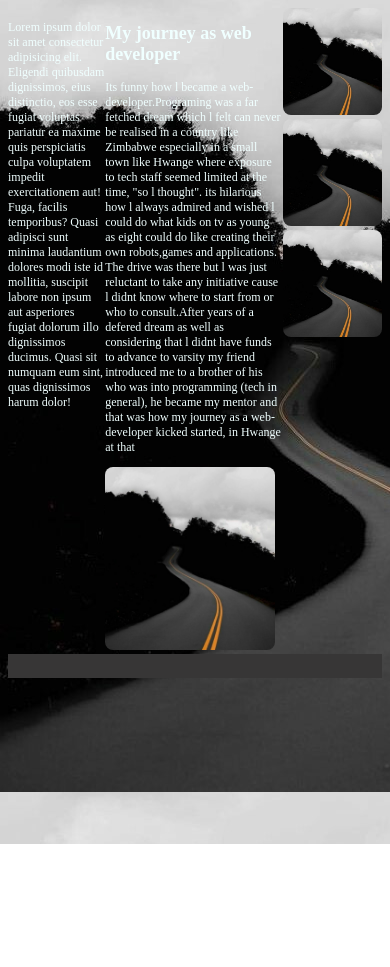
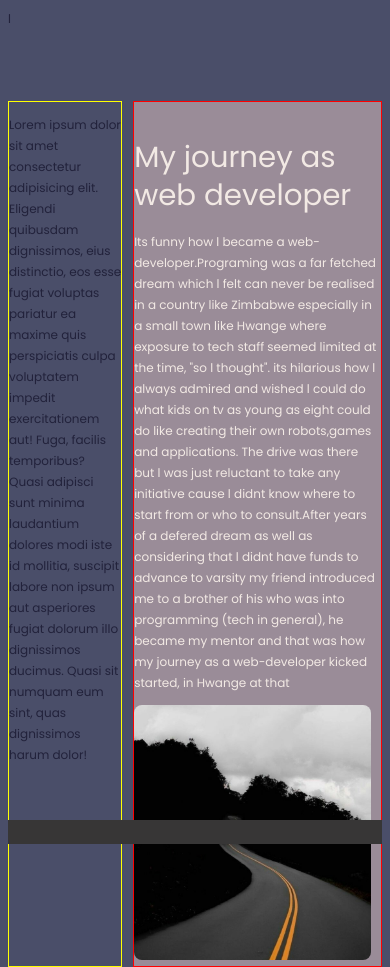
Before and after one commit to juanitanyoni22/flexDesign, a plain HTML site: page index.html in a window 390 px wide. Shown: the top 967 px of the page. Before the commit the page ends 844 px from the top, so only its background shows below. Drawn offline with Linux system fonts and the light colour scheme.

Commit message:
added new classes in html , added media queries in css and created a typogpaphy.css file

```diff
--- a/index.html
+++ b/index.html
@@ -4,20 +4,25 @@
     <meta charset="UTF-8">
     <meta http-equiv="X-UA-Compatible" content="IE=edge">
     <meta name="viewport" content="width=device-width, initial-scale=1.0">
+    <link rel="stylesheet" href="typography.css">
     <link rel="stylesheet" href="style.css">
+    l
+    <script src="index.js" ></script>
     <title>Flexbox</title>
-</head>
+    </head>
+
+
 <body>
-    <div class="flex-container">
-        <div class="flex-item1">
+    <div class="flex-container  section-margin">
+        <div class="flex-item1 section-margin">
             <p >
 Lorem ipsum dolor sit amet consectetur adipisicing elit. Eligendi quibusdam dignissimos, eius distinctio, eos esse fugiat voluptas pariatur ea maxime quis perspiciatis culpa voluptatem impedit exercitationem aut! Fuga, facilis temporibus?
 Quasi adipisci sunt minima laudantium dolores modi iste id mollitia, suscipit labore non ipsum aut asperiores fugiat dolorum illo dignissimos ducimus. Quasi sit numquam eum sint, quas dignissimos harum dolor!
             </p>
         </div>
 
-    <div class="flex-item2">
-        <h2>
+    <div class="flex-item2 section-margin">
+        <h2 id="mainHeading">
             My journey as web developer
         </h2>
         <p>
@@ -29,7 +34,7 @@ Quasi adipisci sunt minima laudantium dolores modi iste id mollitia, suscipit la
 
 <img src="./reg3.jpg" alt="emptyRoad">
         </div>
-        <div class="flex-item3">
+        <div class="flex-item3 section-margin">
 <img src="./reg3.jpg" alt="emptyRoad">
 <img src="./reg3.jpg" alt="emptyRoad">
 <img src="./reg3.jpg" alt="emptyRoad">
@@ -47,4 +52,5 @@ Quasi adipisci sunt minima laudantium dolores modi iste id mollitia, suscipit la
         </nav>
 
 </body>
+
 </html>
--- a/index.js
+++ b/index.js
@@ -0,0 +1,6 @@
+function myFunction{
+   let x= document.getElementById("mainHeading")
+    innerHTML="My journey as a software enginer";
+    x.style.fontSize="16px"
+    x.style.color="98, 149, 149"
+}
--- a/style.css
+++ b/style.css
@@ -1,3 +1,17 @@
+
+
+:root{
+
+    --text-color: #22223bff;
+    --bg-color: #4a4e69ff;
+    --special-text-color:#f2e9e4ff;
+   --special-bg-color:#9a8c98ff;
+   --border-color:#c9ada7ff;
+   --shadow-color:#e3d5ca;
+
+
+}
+
 .body,html{
     font-size: 12px;
     margin: 0px;
@@ -5,10 +19,13 @@
     box-sizing: border-box;
 }
 body{
-    background-image: url(./reg3.jpg);
-     z-index:-2 ;
-
-    background-repeat: inherit;
+   background-color: var(--bg-color);
+   color: var(--text-color);
+    background-size: cover;
+    z-index: -2;
+}
+.section-margin{
+    margin: 3rem 0 1.38rem;
 }
 img{
     width: 100%;
@@ -19,28 +36,45 @@ img{
 .flex-container{
     display: flex;
     justify-content: space-between;
-    align-items: stretch;
+   /*  align-items: stretch; */
      z-index: +2000;
+     flex-wrap: wrap;
+
+
+}
+.flex-item1{
+    width: 25%;
+}
+.flex-item2{
+     align-items: center;
+   width: 50%;
+   background-color: var(--special-bg-color);
+   color: var(--special-text-color);
+
+}
 
 
 
-    ali
-}
+.flex-item2 h2,p{
 
-.flex-item2{
-     align-items: center;
-   /*  border: 1px solid green; */
-
-}
-
-.flex-item2 h2,p{
-    color: azure;
 }
 .flex-item2 img{
     width: 96%;
     height: auto;
     border-radius: 8px;
+
 }
+
+.flex-item3{
+    display: flex;
+    width: 25%;
+    flex-wrap: wrap;
+    justify-content: center;
+    align-items: center;
+
+}
+
+
 
 .navbar{
     display: flex;
@@ -48,6 +82,7 @@ img{
     justify-content: space-between;
     background-color: rgb(55, 54, 54);
     color: rgb(255, 249, 249);
+
 }
 .navbar-links li{
     list-style: none;
@@ -65,10 +100,55 @@ nav{
     bottom:0;
                                                                                                                                                                                                                                                                                                                                                                                                                                                                                                                                                                                                                                                                                                                                                                                                                                                                                                                                                   ;
 }
-@media screen and( max-width:600px){
-    *{
-        font-size: 10px;
-        flex-wrap: wrap;
+
+/* @media only screen and (max-width: 600px) {
+    ...} */
+
+/* Small devices (portrait tablets and large phones, 600px and up) */
+/* @media only screen and (min-width: 600px) {
+    .flex-item3{
+        justify-content: space-around;
+        align-items: ;
+    }
+} */
+
+
+ @media only screen and ( max-width:768px){
+    .flex-item1,.flex-item2,.flex-item3{
+        width: 100%;
+        border: 2px solid yellow;
     }
 
 }
+
+
+/* Large devices (laptops/desktops, 992px and up) */
+ @media only screen and (max-width: 992px) {
+
+     .flex-item1{
+     width: 30%;
+     border: 1px solid yellow;
+     }
+     .flex-item2{
+         width: 66%;
+         border: 1px solid red;
+     }
+     .flex-item3{
+         width: 100%;
+         border: 1px solid blue;
+         justify-content: space-around;
+         /* padding: 20px;  */
+
+
+     }
+     .flex-item3 img {
+         width: 30%;
+         height: auto;
+     }
+
+    }
+
+
+
+/* Extra large devices (large laptops and desktops, 1200px and up) */
+/* @media only screen and (min-width: 1200px) {...} */
--- /dev/null
+++ b/typography.css
@@ -0,0 +1,35 @@
+@import url('https://fonts.googleapis.com/css?family=Poppins:400');
+
+html {font-size: 100%;} /*16px*/
+
+body {
+  background: white;
+  font-family: 'Poppins', sans-serif;
+  font-weight: 400;
+  line-height: 1.75;
+  color: #000000;
+}
+
+p {margin-bottom: 1rem;}
+
+h1, h2, h3, h4, h5 {
+  margin: 3rem 0 1.38rem;
+  font-family: 'Poppins', sans-serif;
+  font-weight: 400;
+  line-height: 1.3;
+}
+
+h1 {
+  margin-top: 0;
+  font-size: 3.052rem;
+}
+
+h2 {font-size: 2.441rem;}
+
+h3 {font-size: 1.953rem;}
+
+h4 {font-size: 1.563rem;}
+
+h5 {font-size: 1.25rem;}
+
+small, .text_small {font-size: 0.8rem;}
```
